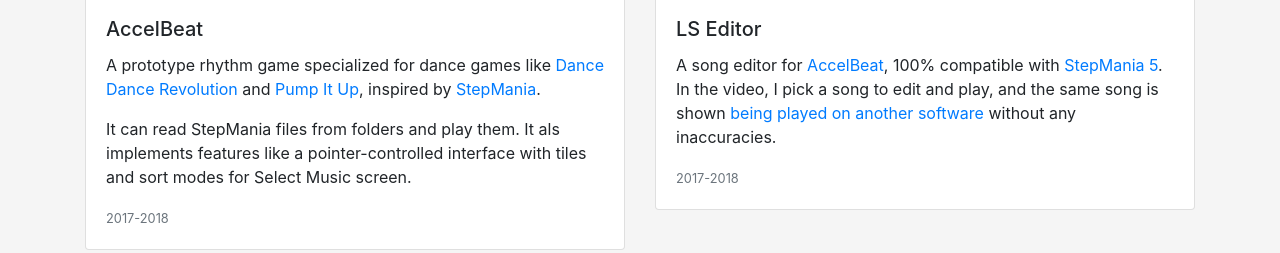
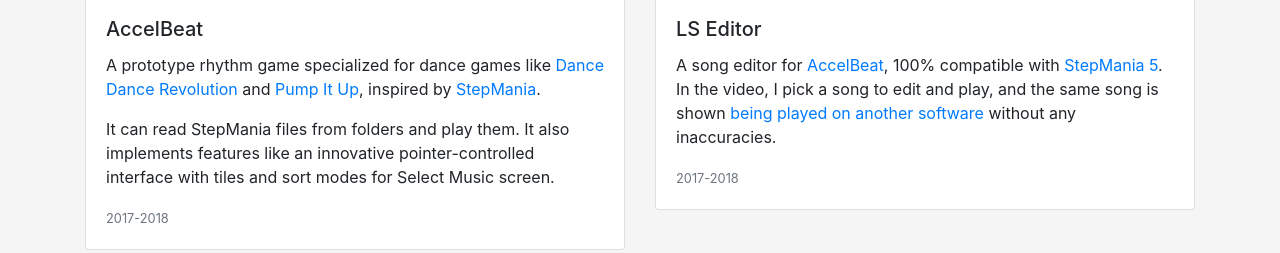
Before and after one commit to luizsan/luizsan.github.io, a plain HTML site: page index.html in a window 1280 px wide. Shown: the part 1212-1465 px from the top of the page. Drawn offline with nearby package versions, Linux system fonts and the light colour scheme.

Commit message:
Fixing typo

```diff
--- a/index.html
+++ b/index.html
@@ -61,7 +61,7 @@
                     <h5 class="card-title">AccelBeat</h5>
                     <p class="card-text">A prototype rhythm game specialized for dance games like <a href="https://en.wikipedia.org/wiki/Dance_Dance_Revolution">Dance Dance Revolution</a>
                     and <a href="https://en.wikipedia.org/wiki/Pump_It_Up_(video_game_series)">Pump It Up</a>, inspired by <a href="https://en.wikipedia.org/wiki/StepMania">StepMania</a>.</p>
-                    <p>It can read StepMania files from folders and play them. It als implements features like a pointer-controlled interface with tiles and sort modes for Select Music screen.</p>
+                    <p>It can read StepMania files from folders and play them. It also implements features like an innovative pointer-controlled interface with tiles and sort modes for Select Music screen.</p>
                     <p class="card-text"><small class="text-muted">2017-2018</small></p>
                 </div>
                 </div>
```
